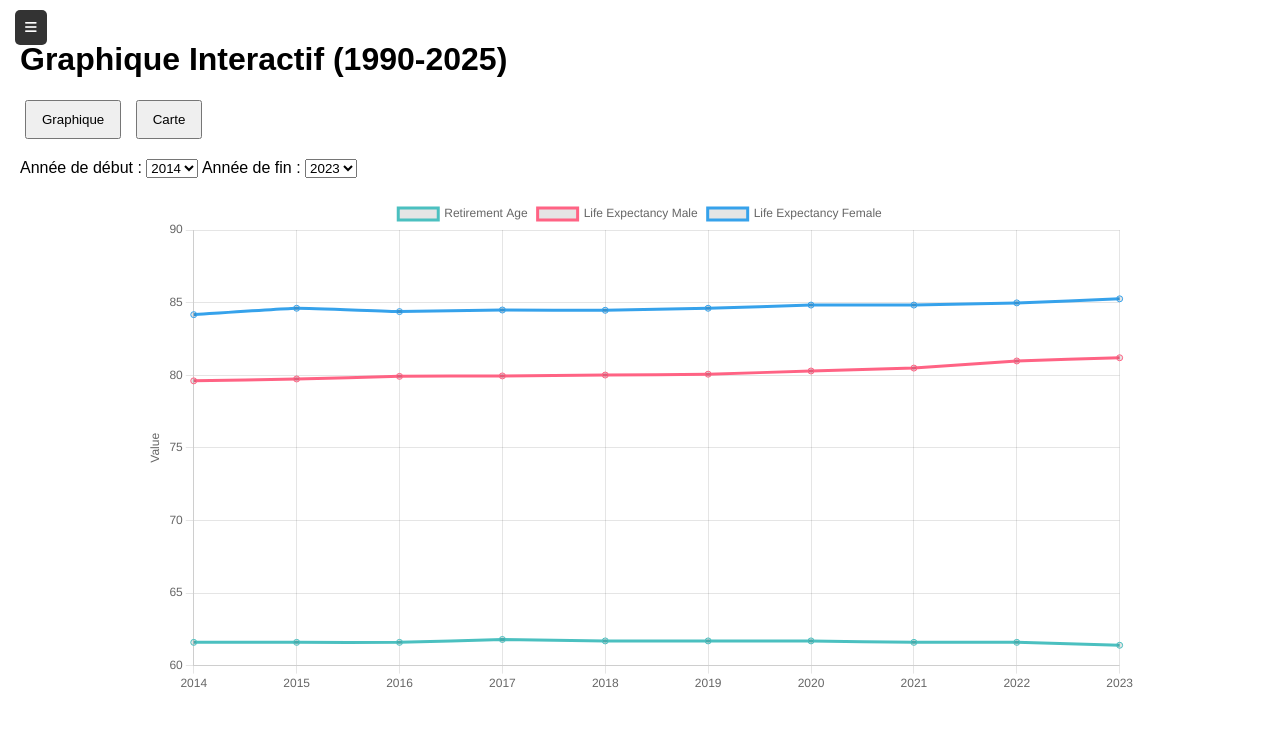
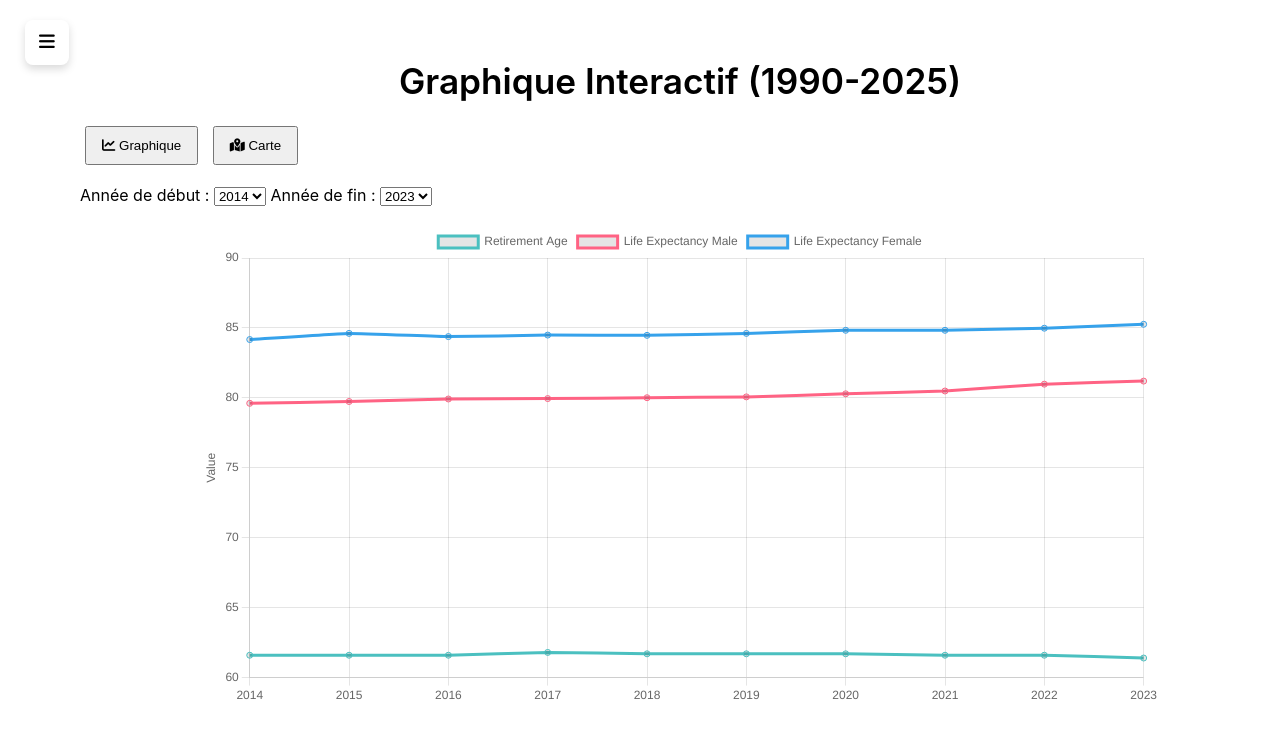
Before and after one commit to samuelsouque/statec_hackathon_population_2025, a plain HTML site: page application/index.html in a window 1280 px wide. Drawn offline with nearby package versions, Linux system fonts and the light colour scheme.

Commit message:
Update style

```diff
--- a/application/index.html
+++ b/application/index.html
@@ -33,13 +33,17 @@
 
     <!-- Contenu principal -->
     <div id="main">
-        <h1>{{ currentTitle }}</h1>
+        <h1 class="title-hero">{{ currentTitle }}</h1>
 
-        <!-- Boutons de navigation -->
         <div class="navButtons">
-            <button ng-click="showView('chart')">Graphique</button>
-            <button ng-click="showView('map')">Carte</button>
+            <button class="nav-btn" ng-click="showView('chart')" ng-class="{'active': currentView === 'chart'}">
+                <i class="fas fa-chart-line"></i> Graphique
+            </button>
+            <button class="nav-btn" ng-click="showView('map')" ng-class="{'active': currentView === 'map'}">
+                <i class="fas fa-map-marked-alt"></i> Carte
+            </button>
         </div>
+
 
         <!-- Conteneur pour le graphique -->
         <div id="chartContainer">
--- a/application/style.css
+++ b/application/style.css
@@ -1,59 +1,67 @@
 body {
   margin: 0;
-    font-family: Arial, sans-serif;
+  font-family: 'Inter', sans-serif;
+  background-color: var(--secondary);
+  color: var(--text-dark);
 }
 
 #menuButton {
   position: fixed;
-    top: 10px;
-    left: 10px;
+  top: 20px;
+  left: 20px;
   z-index: 1000;
-    background: #333;
-    color: white;
+  background: var(--primary);
+  color: var(--text-light);
   border: none;
-    padding: 10px;
-    border-radius: 5px;
+  padding: 12px 14px;
+  border-radius: 8px;
+  font-size: 18px;
+  box-shadow: 0 4px 8px rgba(0,0,0,0.15);
   cursor: pointer;
+  transition: all 0.3s ease;
+}
+#menuButton:hover {
+  background: var(--accent);
 }
 
 #sideMenu {
   height: 100%;
   width: 0;
   position: fixed;
-    z-index: 1;
+  z-index: 2;
   top: 0;
   left: 0;
-    background-color: #f1f1f1;
+  background: #ffffff;
+  box-shadow: 2px 0 8px rgba(0,0,0,0.1);
   overflow-x: hidden;
-    transition: 0.5s;
-    padding-top: 60px;
+  transition: width 0.4s ease;
+  padding-top: 80px;
 }
 
 #sideMenu a {
-    padding: 8px 8px 8px 32px;
+  display: block;
+  padding: 15px 40px;
+  font-size: 18px;
+  color: var(--text-dark);
   text-decoration: none;
-    font-size: 18px;
-    color: #333;
-    display: block;
-    transition: 0.3s;
+  transition: all 0.2s ease;
 }
 
 #sideMenu a:hover {
-    color: #0078d7;
+  background: var(--primary);
+  color: white;
 }
 
-#sideMenu .closebtn {
-    position: absolute;
-    top: 0;
-    right: 25px;
-    font-size: 36px;
-    margin-left: 50px;
+/* Spazio per evitare che il bottone si sovrapponga al contenuto */
+#main {
+  margin-left: 80px; /* sposta tutto leggermente a destra */
+  transition: margin-left 0.4s ease;
 }
 
+@media (max-width: 768px) {
   #main {
-    margin-left: 0;
-    transition: margin-left 0.5s;
-    padding: 20px;
+    margin-left: 60px;
+  }
 }
 
 #chartContainer, #mapContainer {
@@ -76,3 +84,21 @@ button {
     margin: 0 5px;
     cursor: pointer;
 }
+
+.title-hero {
+  text-align: center;
+  font-size: 2.2em;
+  font-weight: 600;
+  color: var(--primary);
+  margin-top: 60px;
+  animation: fadeIn 1s ease;
+}
+@keyframes fadeIn {
+  from { opacity: 0; transform: translateY(-20px); }
+  to { opacity: 1; transform: translateY(0); }
+}
+
+@media (max-width: 768px) {
+  #map, #chartContainer { width: 100%; }
+  #sideMenu a { font-size: 16px; padding: 12px 25px; }
+}
```
Lines whose indentation alone changed are shown as unchanged.
